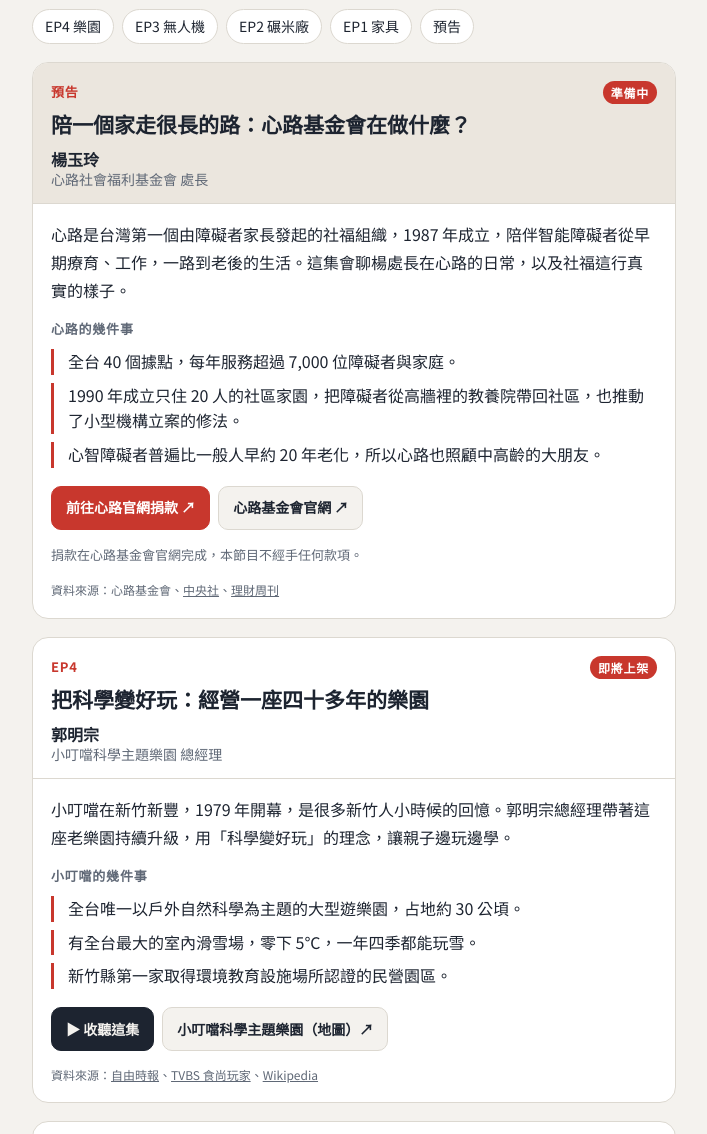
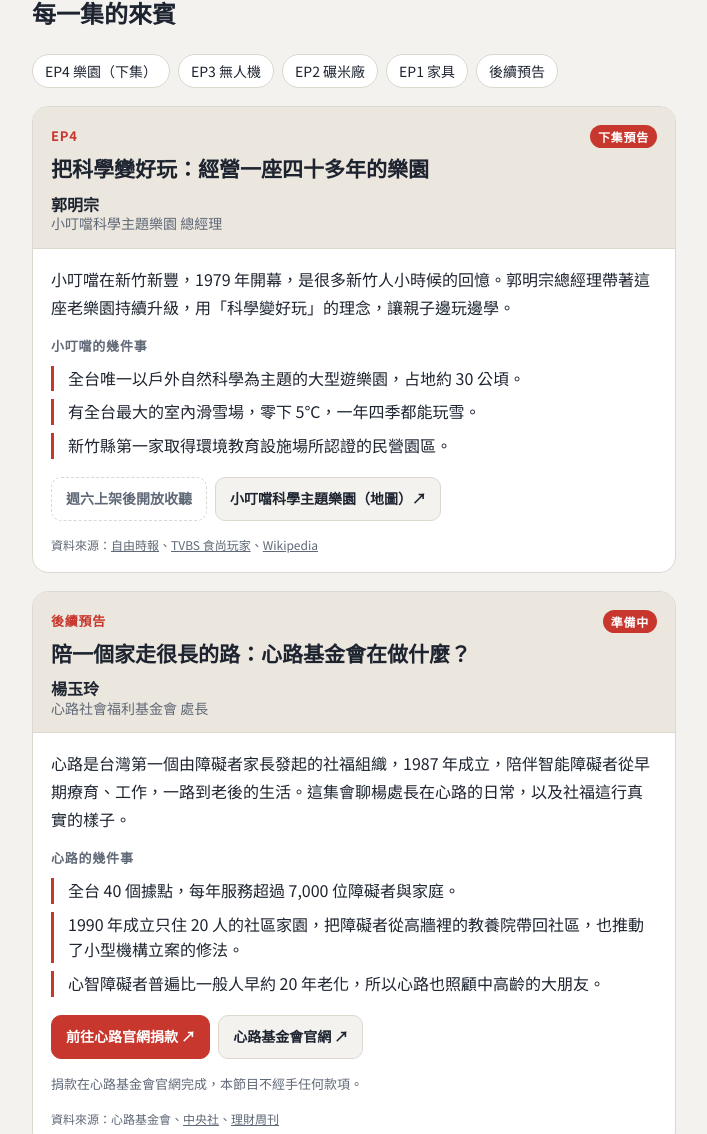
Before and after one commit to tsenggiber/wydzp, a plain HTML site: page index.html in a window 1280 px wide. Shown: the part 567-1701 px from the top of the page, without its empty margins (286-993 px from the left). Drawn offline with Linux system fonts and the light colour scheme.

Commit message:
首頁加「每週六更新」；EP4 改為下集預告、拿掉收聽按鈕並移到最上面
Co-Authored-By: Claude Opus 5.5 <noreply@anthropic.com>

```diff
--- a/index.html
+++ b/index.html
@@ -123,6 +123,8 @@ h2{font-family:var(--display);font-weight:900;font-size:24px;margin:0;text-wrap:
 .src a{color:var(--muted)}
 
 .ep.soon .ep-head{background:var(--tint)}
+.sched{align-self:flex-start;margin:2px 0 0;font-size:14px;font-weight:700;padding:4px 12px;border-radius:999px;background:var(--signal);color:var(--signal-ink)}
+.actions .soon-note{display:inline-flex;align-items:center;min-height:44px;padding:8px 14px;border-radius:10px;font-weight:700;font-size:14px;border:1px dashed var(--line);color:var(--muted)}
 .badge{display:inline-block;font-size:12px;font-weight:700;padding:1px 8px;border-radius:999px;background:var(--signal);color:var(--signal-ink);letter-spacing:.06em}
 .note{font-size:13px;color:var(--muted)}
 
@@ -140,6 +142,7 @@ footer b{color:var(--ink)}
     <h1>原來你在做這個</h1>
     <p class="lead">每一集找一位在自己行業裡認真做事的人，聊他每天在做什麼、這行真實的樣子。</p>
     <p class="host">主持人 子柏</p>
+    <p class="sched">每週六更新</p>
   </header>
 
   <nav class="platforms" aria-label="選擇收聽平台">
@@ -157,17 +160,42 @@ footer b{color:var(--ink)}
   <section class="eps" aria-labelledby="h-eps">
     <h2 id="h-eps">每一集的來賓</h2>
     <div class="jump" aria-label="跳到集數">
-      <a href="#ep4">EP4 樂園</a>
+      <a href="#ep4">EP4 樂園（下集）</a>
       <a href="#ep3">EP3 無人機</a>
       <a href="#ep2">EP2 碾米廠</a>
       <a href="#ep1">EP1 家具</a>
-      <a href="#next">預告</a>
+      <a href="#next">後續預告</a>
     </div>
 
-    <!-- 下一集 -->
+    <!-- EP4（下集） -->
+    <article class="ep soon" id="ep4">
+      <div class="ep-head">
+        <div class="meta"><span class="no">EP4</span><span class="badge">下集預告</span></div>
+        <h3>把科學變好玩：經營一座四十多年的樂園</h3>
+        <div class="who">
+          <div><b>郭明宗</b><span>小叮噹科學主題樂園 總經理</span></div>
+        </div>
+      </div>
+      <div class="ep-body">
+        <p>小叮噹在新竹新豐，1979 年開幕，是很多新竹人小時候的回憶。郭明宗總經理帶著這座老樂園持續升級，用「科學變好玩」的理念，讓親子邊玩邊學。</p>
+        <div class="sub">小叮噹的幾件事</div>
+        <ul class="points">
+          <li>全台唯一以戶外自然科學為主題的大型遊樂園，占地約 30 公頃。</li>
+          <li>有全台最大的室內滑雪場，零下 5℃，一年四季都能玩雪。</li>
+          <li>新竹縣第一家取得環境教育設施場所認證的民營園區。</li>
+        </ul>
+        <div class="actions">
+          <span class="soon-note">週六上架後開放收聽</span>
+          <a href="https://www.google.com/maps/search/?api=1&amp;query=%E5%B0%8F%E5%8F%AE%E5%99%B9%E7%A7%91%E5%AD%B8%E4%B8%BB%E9%A1%8C%E6%A8%82%E5%9C%92">小叮噹科學主題樂園（地圖）↗</a>
+        </div>
+        <div class="src">資料來源：<a href="https://news.ltn.com.tw/news/life/breakingnews/5317170">自由時報</a>、<a href="https://supertaste.tvbs.com.tw/esg/355813">TVBS 食尚玩家</a>、<a href="https://en.wikipedia.org/wiki/Little_Ding-Dong_Science_Theme_Park">Wikipedia</a></div>
+      </div>
+    </article>
+
+    <!-- 後續預告 -->
     <article class="ep soon" id="next">
       <div class="ep-head">
-        <div class="meta"><span class="no">預告</span><span class="badge">準備中</span></div>
+        <div class="meta"><span class="no">後續預告</span><span class="badge">準備中</span></div>
         <h3>陪一個家走很長的路：心路基金會在做什麼？</h3>
         <div class="who">
           <div><b>楊玉玲</b><span>心路社會福利基金會 處長</span></div>
@@ -187,31 +215,6 @@ footer b{color:var(--ink)}
         </div>
         <p class="note">捐款在心路基金會官網完成，本節目不經手任何款項。</p>
         <div class="src">資料來源：心路基金會、<a href="https://cna.com.tw/postwrite/chi/417657">中央社</a>、<a href="https://www.moneyweekly.com.tw/_Article?AID=80693">理財周刊</a></div>
-      </div>
-    </article>
-
-    <!-- EP4 -->
-    <article class="ep" id="ep4">
-      <div class="ep-head">
-        <div class="meta"><span class="no">EP4</span><span class="badge">即將上架</span></div>
-        <h3>把科學變好玩：經營一座四十多年的樂園</h3>
-        <div class="who">
-          <div><b>郭明宗</b><span>小叮噹科學主題樂園 總經理</span></div>
-        </div>
-      </div>
-      <div class="ep-body">
-        <p>小叮噹在新竹新豐，1979 年開幕，是很多新竹人小時候的回憶。郭明宗總經理帶著這座老樂園持續升級，用「科學變好玩」的理念，讓親子邊玩邊學。</p>
-        <div class="sub">小叮噹的幾件事</div>
-        <ul class="points">
-          <li>全台唯一以戶外自然科學為主題的大型遊樂園，占地約 30 公頃。</li>
-          <li>有全台最大的室內滑雪場，零下 5℃，一年四季都能玩雪。</li>
-          <li>新竹縣第一家取得環境教育設施場所認證的民營園區。</li>
-        </ul>
-        <div class="actions">
-          <a class="listen" href="https://www.youtube.com/@WYDZP">▶ 收聽這集</a>
-          <a href="https://www.google.com/maps/search/?api=1&amp;query=%E5%B0%8F%E5%8F%AE%E5%99%B9%E7%A7%91%E5%AD%B8%E4%B8%BB%E9%A1%8C%E6%A8%82%E5%9C%92">小叮噹科學主題樂園（地圖）↗</a>
-        </div>
-        <div class="src">資料來源：<a href="https://news.ltn.com.tw/news/life/breakingnews/5317170">自由時報</a>、<a href="https://supertaste.tvbs.com.tw/esg/355813">TVBS 食尚玩家</a>、<a href="https://en.wikipedia.org/wiki/Little_Ding-Dong_Science_Theme_Park">Wikipedia</a></div>
       </div>
     </article>
 
```
Also changed, not shown: 1 other file.
